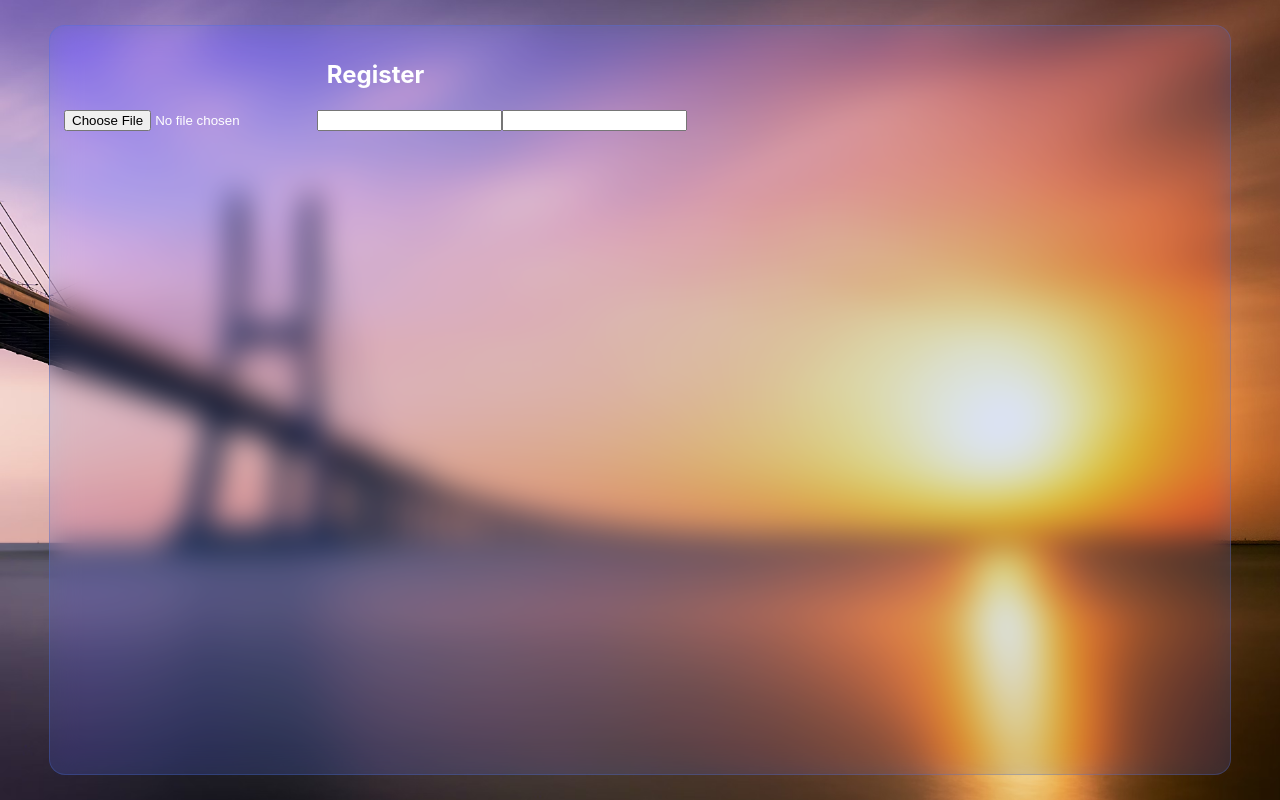
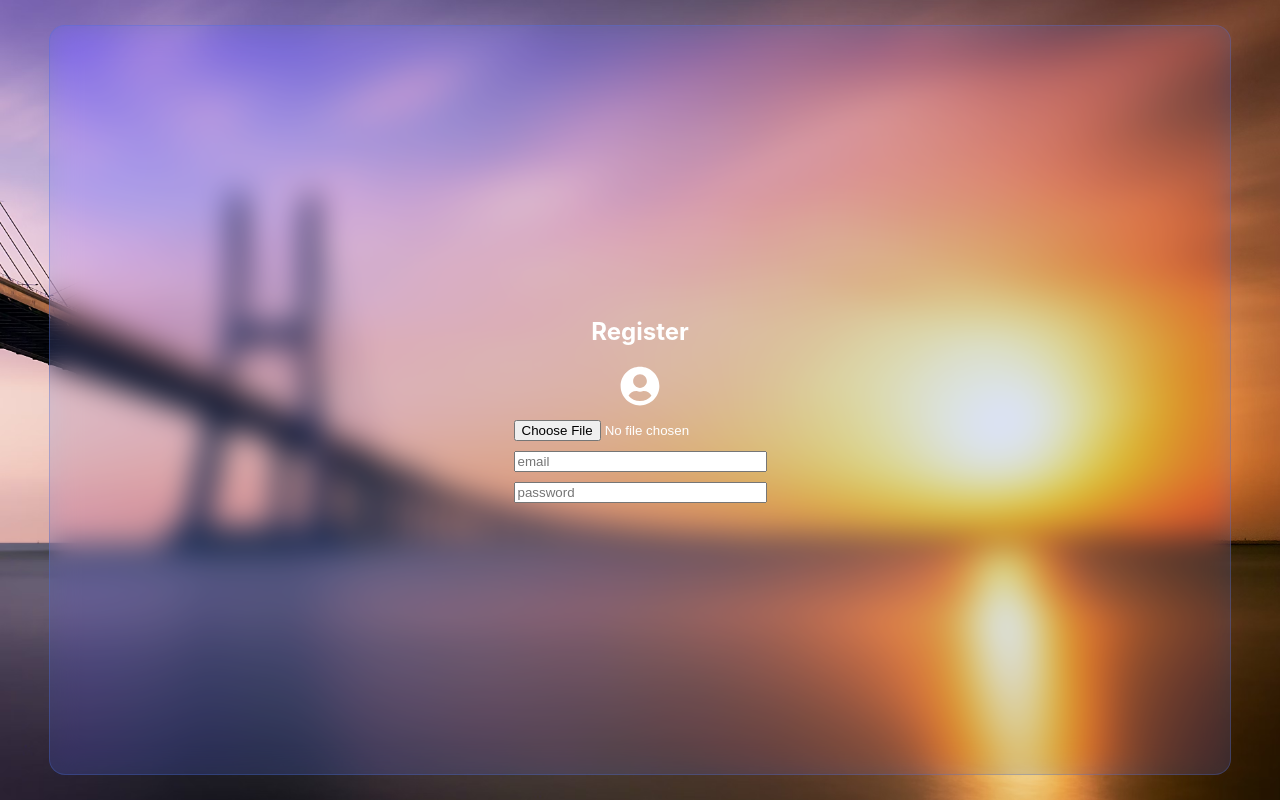
Before and after one commit to Onebluesky882/hobbeach, a React (Vite) app: page /register in a window 1280 px wide. Built offline with nearby package versions, Linux system fonts and the light colour scheme.

Commit message:
build : User login and logout

```diff
--- a/src/components/UserLog/RegisterCard.tsx
+++ b/src/components/UserLogInandOut/RegisterCard.tsx
@@ -1,5 +1,6 @@
 import { useState } from "react";
 import css from "./style.module.css";
+import { FaUserCircle } from "react-icons/fa";
 export const RegisterCard = () => {
   // update later type later
   const [avatar, setAvatar] = useState<{ file: File | null; url: string }>({
@@ -21,12 +22,22 @@ export const RegisterCard = () => {
     e.preventDefault();
   };
   return (
-    <div className={css[""]}>
+    <div className={css["register-section"]}>
       <h2>Register</h2>
-      <form onSubmit={handleSubmit}>
-        <input type="file" />
-        <input type="text" value="" />
-        <input type="password" value="" />
+      <form onSubmit={handleSubmit} className={css["register-form"]}>
+        <label htmlFor="file" className={css["labal-file"]}>
+          {avatar.url === "" ? (
+            <FaUserCircle size={40} />
+          ) : (
+            <img src={avatar.url} alt="Avatar" width={100} />
+          )}
+        </label>
+
+        <input type="file" accept="image/*" onChange={handleFileChange} />
+
+        <input type="text" value="" placeholder="email" />
+
+        <input type="password" value="" placeholder="password" />
       </form>
     </div>
   );
--- a/src/components/UserLog/style.module.css
+++ b/src/components/UserLogInandOut/style.module.css
@@ -4,7 +4,6 @@
   display: flex;
   flex-direction: column;
   justify-content: center;
-  outline: 1px solid red;
   align-items: center;
 }
 
@@ -22,3 +21,22 @@
     padding: 4px 8px 4px 8px;
   }
 }
+.register-section {
+  width: 90vw;
+  height: 90vh;
+  display: flex;
+  flex-direction: column;
+  justify-content: center;
+  align-items: center;
+
+  .register-form {
+    display: flex;
+    flex-direction: column;
+    gap: 10px;
+  }
+
+  .lable-file {
+    outline: none;
+    border: none;
+  }
+}
--- a/src/pages/Login.tsx
+++ b/src/pages/Login.tsx
@@ -1,4 +1,4 @@
-import LoginCard from "../components/UserLog/LoginCard";
+import LoginCard from "../components/UserLogInandOut/LoginCard";
 const Login = () => {
   return (
     <div className="container">
--- a/src/pages/Register.tsx
+++ b/src/pages/Register.tsx
@@ -1,4 +1,4 @@
-import { RegisterCard } from "../components/UserLog/RegisterCard";
+import { RegisterCard } from "../components/UserLogInandOut/RegisterCard";
 
 const Register = () => {
   return (
```
Also changed, not shown: src/components/UserLogInandOut/LoginCard.tsx (renamed from src/components/UserLog/LoginCard.tsx).
